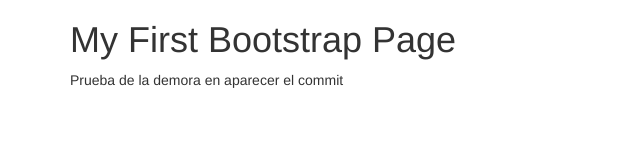
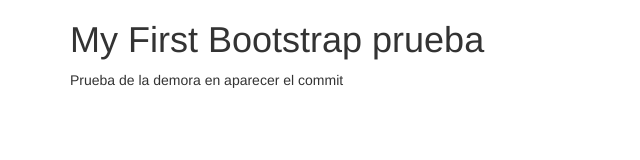
Before and after one commit to cmonzon44/TestingGitPages, a plain HTML site: page index.html in a window 1280 px wide. Shown: the whole page, without its empty margins (0-640 px from the left). Drawn offline with nearby package versions, Linux system fonts and the light colour scheme.

Commit message:
comments

```diff
--- a/index.html
+++ b/index.html
@@ -11,7 +11,7 @@
 <body>
 
 <div class="container">
-  <h1>My First Bootstrap Page</h1>
+  <h1>My First Bootstrap prueba</h1>
   <p>Prueba de la demora en aparecer el commit</p>
 </div>
 
```
